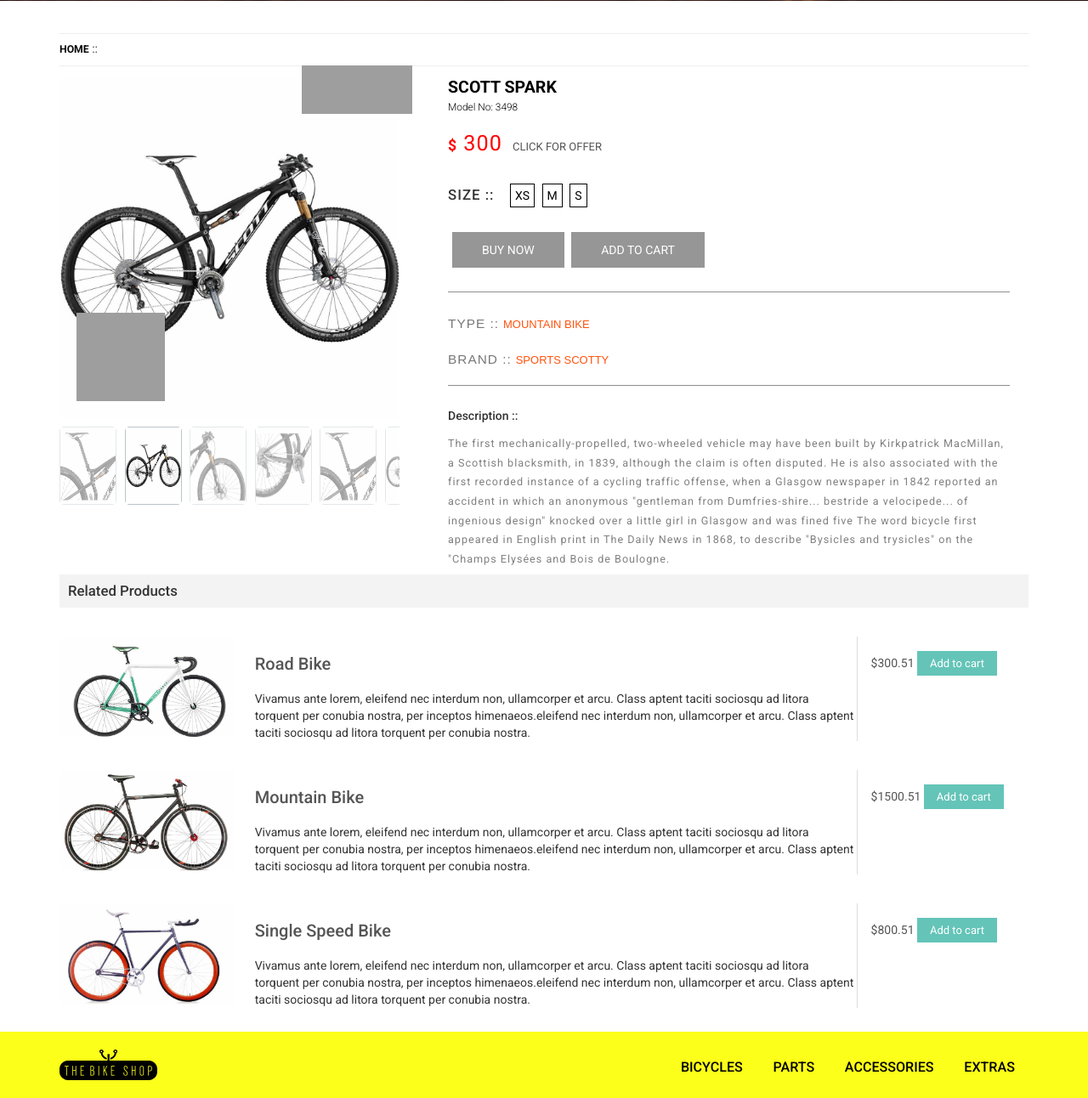
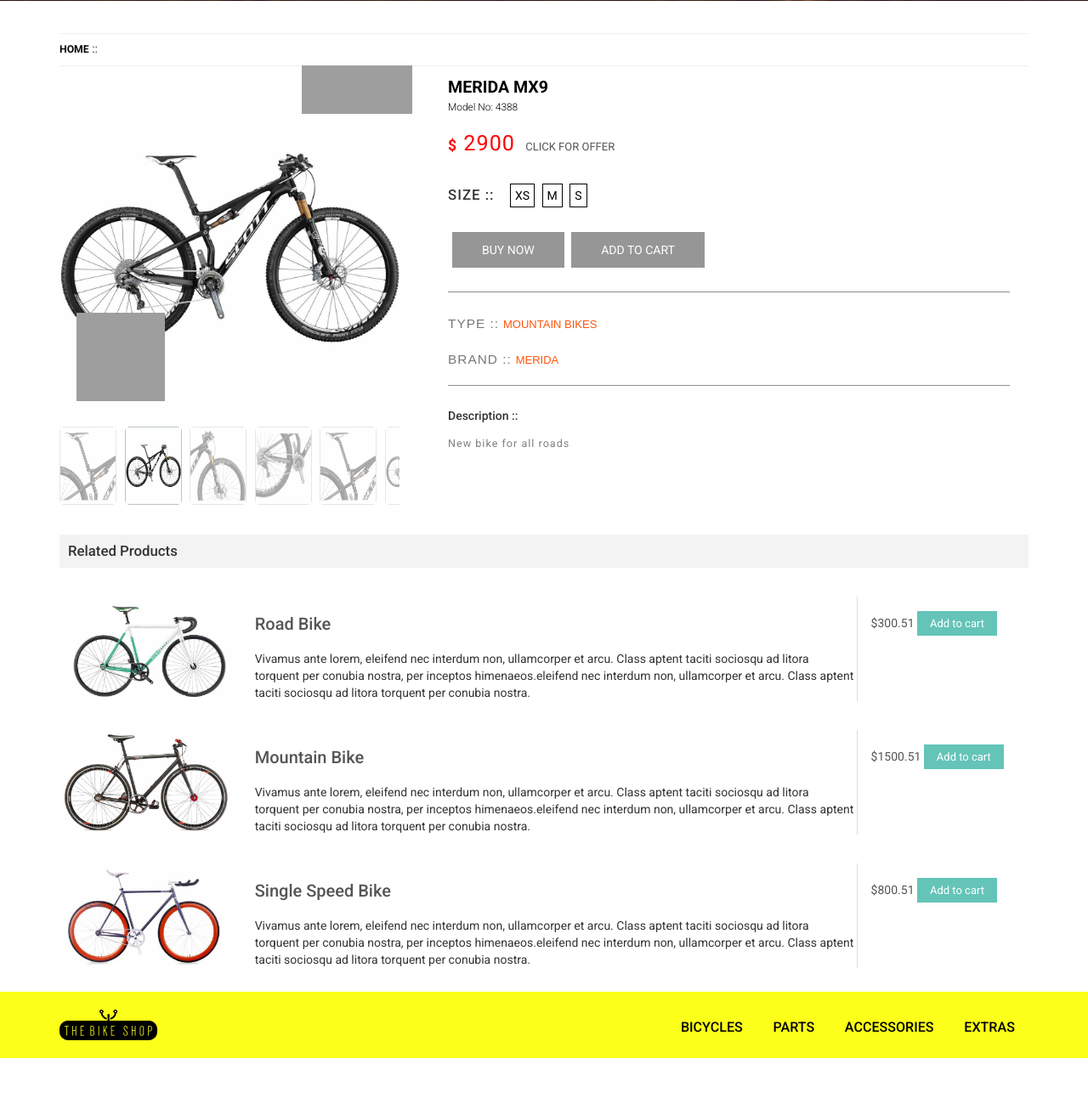
Before and after one commit to hichlist/bikeshop, a Django app: page /bicycles/3 in a window 1280 px wide. Shown: the part 659-1951 px from the top of the page at 85% size. After the commit the page ends 1904 px from the top, so only its background shows below. Run offline with Django 3.2, Linux system fonts and the light colour scheme; data comes from the database, SQL or seed files in the repository; some libraries are stand-ins or nearby versions; grey boxes are pictures that could not be loaded.

Commit message:
Добавлено отображение информации от товаре в карточке товара

```diff
--- a/products/templates/bicycles.html
+++ b/products/templates/bicycles.html
@@ -18,12 +18,12 @@
 						 <h4>{{ b.name }}<span>Model:{{ b.model }}</span></h4>
 					 </div>
 					 <div class="bike-cart">
-						 <a class="buy" href="single.html">BUY NOW</a>
+						 <a class="buy" href="/bicycles/{{ b.id }}">BUY NOW</a>
 					 </div>
 					 <div class="clearfix"></div>
 				 </div>
 				 <div class="fast-viw">
-						<a href="single.html">Quick View</a>
+						<a href="/bicycles/{{ b.id }}">Quick View</a>
 				 </div>
 			 </div>
 		 </a>
--- a/products/templates/single.html
+++ b/products/templates/single.html
@@ -58,10 +58,10 @@
 						</div>
 					 </div>
 					 <div class="details-left-info">
-							<h3>SCOTT SPARK</h3>
-								<h4>Model No: 3498</h4>
+							<h3>{{ bike.name }}</h3>
+								<h4>Model No: {{ bike.model }}</h4>
 							<h4></h4>
-							<p><label>$</label> 300 <a href="#">Click for offer</a></p>
+							<p><label>$</label> {{ bike.price }} <a href="#">Click for offer</a></p>
 							<p class="size">SIZE ::</p>
 							<a class="length" href="#">XS</a>
 							<a class="length" href="#">M</a>
@@ -71,12 +71,13 @@
 								<a href="cart.html">ADD TO CART</a>
 							</div>
 							<div class="bike-type">
-							<p>TYPE  ::<a href="#">MOUNTAIN BIKE</a></p>
-							<p>BRAND  ::<a href="#">SPORTS SCOTTY</a></p>
+							<p>TYPE  ::<a href="#">{{ bike.category }}</a></p>
+							<p>BRAND  ::<a href="#">{{ bike.brand }}</a></p>
 							</div>
 							<h5>Description  ::</h5>
-							<p class="desc">The first mechanically-propelled, two-wheeled vehicle may have been built by Kirkpatrick MacMillan, a Scottish blacksmith, in 1839, although the claim is often disputed. He is also associated with the first recorded instance of a cycling traffic offense, when a Glasgow newspaper in 1842 reported an accident in which an anonymous "gentleman from Dumfries-shire... bestride a velocipede... of ingenious design" knocked over a little girl in Glasgow and was fined five
-							The word bicycle first appeared in English print in The Daily News in 1868, to describe "Bysicles and trysicles" on the "Champs Elysées and Bois de Boulogne.</p>
+						 <p class="desc">
+							 {{ bike.description }}
+						 </p>
 					 </div>
 					 <div class="clearfix"></div>
 				  </div>
```
